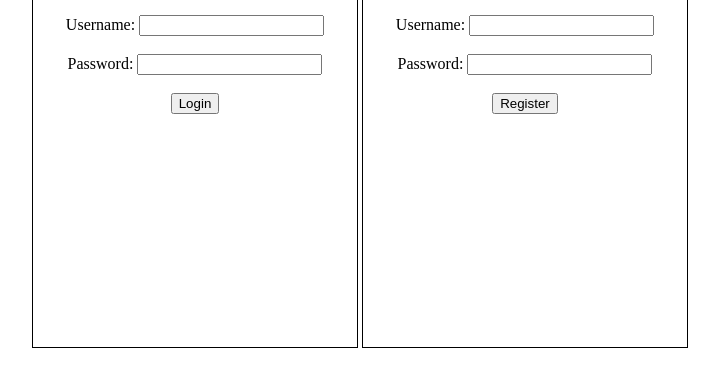
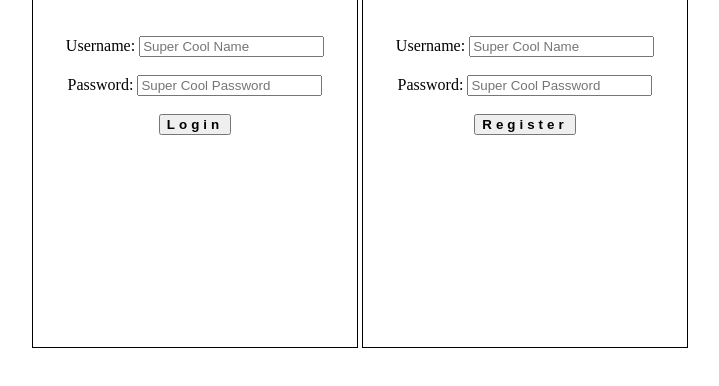
Before and after one commit to kamp-tl/loginFrame, a plain HTML site: page index.html in a window 1280 px wide. Shown: the part 278-664 px from the top of the page, without its empty margins (280-999 px from the left). Drawn offline with Linux system fonts and the light colour scheme.

Commit message:
styled btns and added wireframe

```diff
--- a/index.html
+++ b/index.html
@@ -11,20 +11,20 @@
         <fieldset id="loginCase">
         <h1 id="login">Login</h1>
         <br>
-    <label>Username: <input type="text" name="username"></label>
+    <label>Username: <input type="text" name="username" placeholder="Super Cool Name"></label>
     <br>
-    <label>Password: <input type="password" name="password"></label>
+    <label>Password: <input type="password" name="password" placeholder="Super Cool Password"></label>
     <br>
-    <input type="submit" value ="Login">
+    <input type="submit" class="btn" value ="Login">
         </fieldset>
         <fieldset id="registerCase">
             <h1 id="register">Register</h1>
             <br>
-            <label>Username: <input type="text" name="username"></label>
+            <label>Username: <input type="text" name="username" placeholder="Super Cool Name"></label>
     <br>
-    <label>Password: <input type="password" name="password"></label>
+    <label>Password: <input type="password" name="password" placeholder="Super Cool Password"></label>
     <br>
-    <input type="submit" value ="Register">
+    <input type="submit" class="btn" value ="Register">
         </fieldset>
     </div>
 </body>
--- a/style.css
+++ b/style.css
@@ -21,6 +21,8 @@
     align-items: center;
 }
 
-h1 {
-    margin: 0 auto;
+.btn {
+    padding: 0 10px 0 10.px;
+    font-weight: bold;
+    letter-spacing: 4px;
 }
```
Also changed, not shown: Screenshot 2025-11-20 at 5.38.20 PM.png (added).
